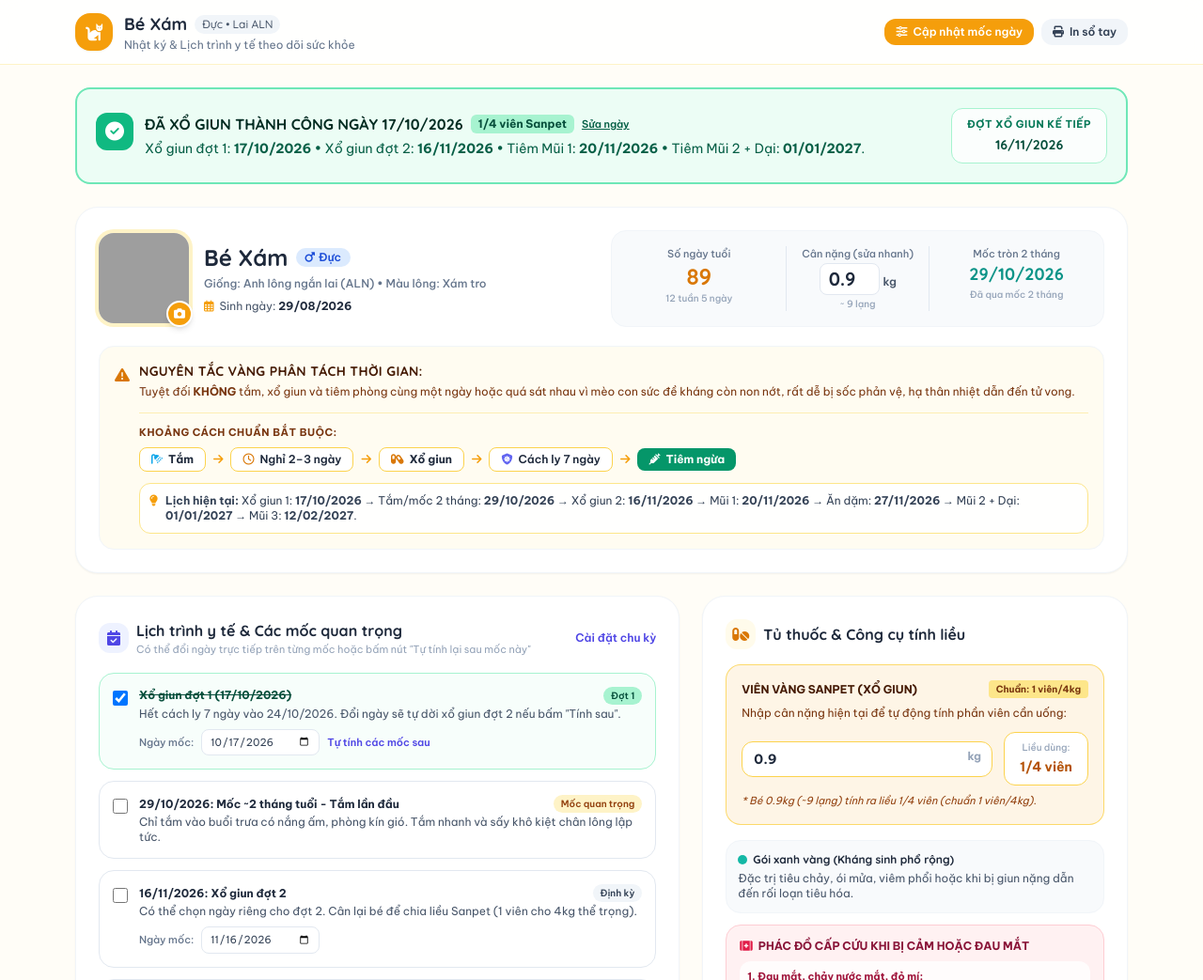
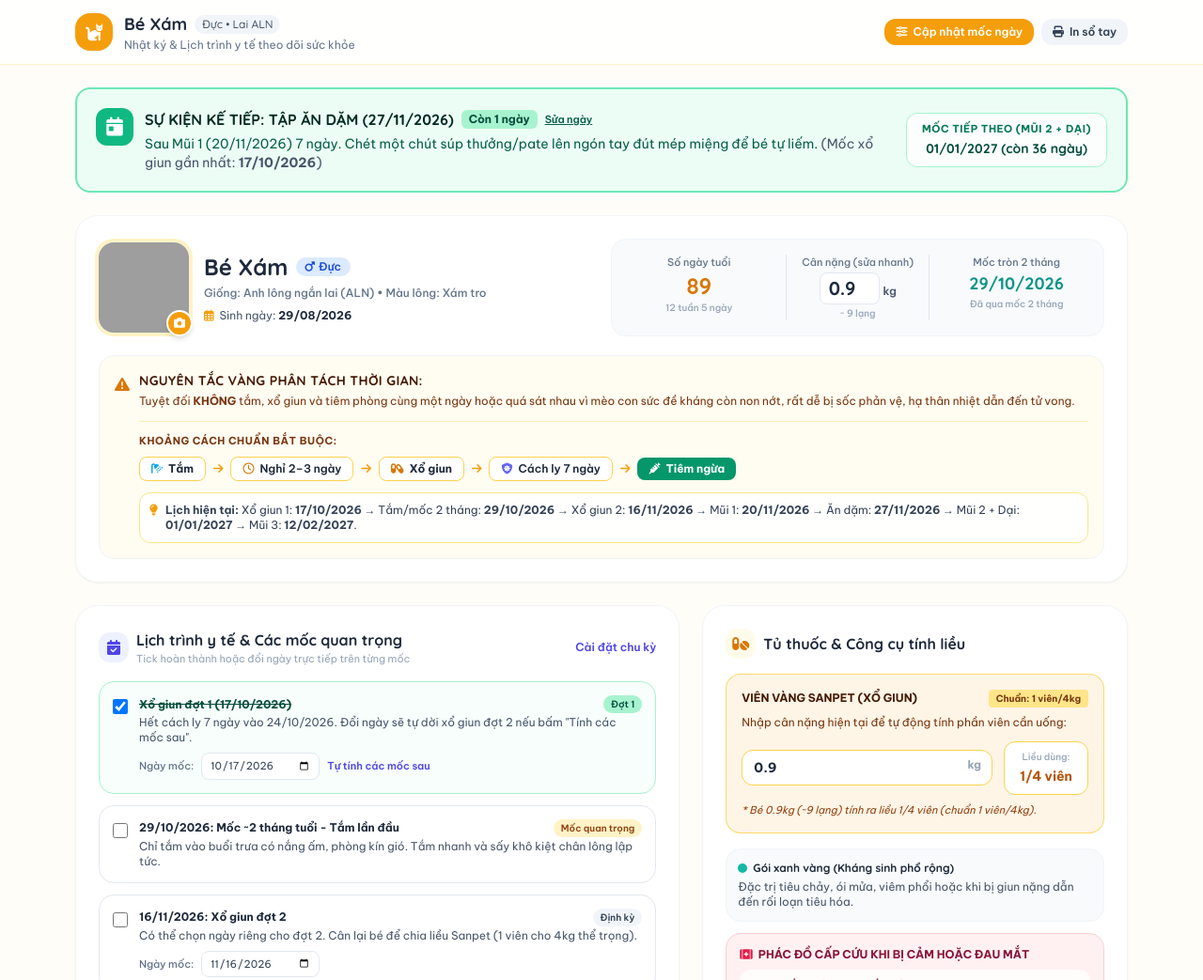
Before and after one commit to anhan012/cham-soc-meo, a plain HTML site: page index.html in a window 1280 px wide. Shown: the top 1043 px of the page at 94% size. Drawn offline with nearby package versions, Linux system fonts and the light colour scheme; grey boxes are pictures that could not be loaded.

Commit message:
Update index.html

```diff
--- a/index.html
+++ b/index.html
@@ -71,26 +71,26 @@
 
   <main class="max-w-6xl mx-auto px-4 pt-6 space-y-6">
 
-    <!-- ================= THÔNG BÁO QUAN TRỌNG: XỔ GIUN & TỰ ĐỘNG ĐIỀU CHỈNH ================= -->
-    <div class="bg-emerald-50 border-2 border-emerald-300 rounded-2xl p-4 sm:p-5 shadow-xs flex flex-col sm:flex-row items-start sm:items-center justify-between gap-4">
+    <!-- ================= BANNER SỰ KIỆN KẾ TIẾP TỰ ĐỘNG ================= -->
+    <div id="upcomingBannerCard" class="bg-emerald-50 border-2 border-emerald-300 rounded-2xl p-4 sm:p-5 shadow-xs flex flex-col sm:flex-row items-start sm:items-center justify-between gap-4">
       <div class="flex items-start gap-3">
-        <div class="w-10 h-10 rounded-xl bg-emerald-500 text-white flex items-center justify-center shrink-0 text-xl shadow-xs">
-          <i class="fa-solid fa-circle-check"></i>
+        <div id="upcomingBannerIcon" class="w-10 h-10 rounded-xl bg-emerald-500 text-white flex items-center justify-center shrink-0 text-xl shadow-xs">
+          <i class="fa-solid fa-calendar-day"></i>
         </div>
         <div>
           <div class="flex flex-wrap items-center gap-2">
-            <h2 id="bannerDewormTitle" class="text-base font-bold text-emerald-950 font-heading">ĐÃ XỔ GIUN THÀNH CÔNG NGÀY 17/10/2026</h2>
-            <span class="text-xs bg-emerald-200 text-emerald-900 px-2 py-0.5 rounded-md font-bold">1/4 viên Sanpet</span>
+            <h2 id="bannerDewormTitle" class="text-base font-bold text-emerald-950 font-heading">SỰ KIỆN KẾ TIẾP</h2>
+            <span id="upcomingBannerTag" class="text-xs bg-emerald-200 text-emerald-900 px-2 py-0.5 rounded-md font-bold">Tự động</span>
             <button onclick="openScheduleModal()" class="text-[11px] underline text-emerald-800 hover:text-emerald-950 font-semibold">Sửa ngày</button>
           </div>
           <p id="bannerDewormDesc" class="text-xs sm:text-sm text-emerald-800 mt-1 leading-relaxed">
-            Mốc xổ giun gần nhất là 17/10/2026. Hiện tại chỉ cần giữ ấm, quan sát phân khuôn đẹp, theo dõi mắt/mũi để chuẩn bị tiêm vaccine Mũi 1.
+            Đang tự động đồng bộ sự kiện tiếp theo tính từ ngày hiện tại.
           </p>
         </div>
       </div>
-      <div class="shrink-0 w-full sm:w-auto bg-white/80 border border-emerald-200 rounded-xl px-4 py-2 text-center">
-        <span class="text-[11px] uppercase tracking-wider text-emerald-700 font-bold block">Đợt xổ giun kế tiếp</span>
-        <span id="nextDewormBadge" class="text-sm font-bold text-emerald-900 font-heading">16/11/2026</span>
+      <div id="upcomingBannerSideBox" class="shrink-0 w-full sm:w-auto bg-white/80 border border-emerald-200 rounded-xl px-4 py-2 text-center">
+        <span id="nextDewormLabel" class="text-[11px] uppercase tracking-wider text-emerald-700 font-bold block">Mốc kế tiếp</span>
+        <span id="nextDewormBadge" class="text-sm font-bold text-emerald-900 font-heading">--/--/----</span>
       </div>
     </div>
 
@@ -218,7 +218,7 @@
               </div>
               <div>
                 <h3 class="text-base font-bold text-slate-800 font-heading">Lịch trình y tế & Các mốc quan trọng</h3>
-                <p class="text-[11px] text-slate-400">Có thể đổi ngày trực tiếp trên từng mốc hoặc bấm nút "Tự tính lại sau mốc này"</p>
+                <p class="text-[11px] text-slate-400">Tick hoàn thành hoặc đổi ngày trực tiếp trên từng mốc</p>
               </div>
             </div>
             <button onclick="openScheduleModal()" class="text-xs font-semibold text-indigo-600 hover:underline">
@@ -445,7 +445,7 @@
       </div>
 
       <p class="text-xs text-slate-500">
-        Bạn có thể nhập ngày riêng cho từng mũi tiêm / đợt xổ giun khi thực tế bị lệch ngày, hoặc bấm nút <strong>Tự tính lại từ ngày trên</strong> để đồng bộ theo chu kỳ.
+        Bạn có thể nhập ngày riêng cho từng mũi tiêm / đợt xổ giun khi thực tế bị lệch ngày, hoặc bấm nút <strong>Tự tính</strong> để đồng bộ theo chu kỳ.
       </p>
 
       <div class="grid grid-cols-1 sm:grid-cols-2 gap-3">
@@ -751,33 +751,25 @@
         countdownEl.className = "text-[10px] text-slate-400 block font-medium";
       }
 
-      document.getElementById('bannerDewormTitle').textContent = `ĐÃ XỔ GIUN THÀNH CÔNG NGÀY ${formatVNDate(lastDeworm)}`;
-      document.getElementById('nextDewormBadge').textContent = `${formatVNDate(nextDeworm)}`;
-      document.getElementById('bannerDewormDesc').innerHTML =
-        `Xổ giun đợt 1: <strong>${formatVNDate(lastDeworm)}</strong> • Xổ giun đợt 2: <strong>${formatVNDate(nextDeworm)}</strong> • Tiêm Mũi 1: <strong>${formatVNDate(vac1)}</strong> • Tiêm Mũi 2 + Dại: <strong>${formatVNDate(vac2)}</strong>.`;
-
-      document.getElementById('dynamicRuleNote').innerHTML = `
-        <i class="fa-solid fa-lightbulb text-amber-500 mt-0.5"></i>
-        <div>
-          <strong>Lịch hiện tại:</strong> Xổ giun 1: <strong>${formatVNDate(lastDeworm)}</strong> → Tắm/mốc 2 tháng: <strong>${formatVNDate(bathDate)}</strong> → Xổ giun 2: <strong>${formatVNDate(nextDeworm)}</strong> → Mũi 1: <strong>${formatVNDate(vac1)}</strong> → Ăn dặm: <strong>${formatVNDate(foodStart)}</strong> → Mũi 2 + Dại: <strong>${formatVNDate(vac2)}</strong> → Mũi 3: <strong>${formatVNDate(vac3)}</strong>.
-        </div>
-      `;
-
       const items = [
         {
           id: 'task_deworm1',
           fieldKey: 'lastDewormDate',
           cascadeKey: 'lastDewormDate',
           isoValue: cfg.lastDewormDate,
+          dateObj: lastDeworm,
+          shortLabel: `Xổ giun đợt 1 (${formatVNDate(lastDeworm)})`,
           title: `Xổ giun đợt 1 (${formatVNDate(lastDeworm)})`,
           badge: 'Đợt 1',
           badgeClass: 'bg-emerald-200 text-emerald-900',
-          desc: `Hết cách ly 7 ngày vào ${formatVNDate(safeAfterDeworm)}. Đổi ngày sẽ tự dời xổ giun đợt 2 nếu bấm "Tính sau".`,
+          desc: `Hết cách ly 7 ngày vào ${formatVNDate(safeAfterDeworm)}. Đổi ngày sẽ tự dời xổ giun đợt 2 nếu bấm "Tính các mốc sau".`,
           checkedByDefault: true
         },
         {
           id: 'task_2months',
           fieldKey: null,
+          dateObj: bathDate,
+          shortLabel: `Tắm lần đầu (~2 tháng)`,
           title: `${formatVNDate(bathDate)}: Mốc ~2 tháng tuổi - Tắm lần đầu`,
           badge: 'Mốc quan trọng',
           badgeClass: 'bg-amber-100 text-amber-800',
@@ -788,6 +780,8 @@
           fieldKey: 'deworm2Date',
           cascadeKey: null,
           isoValue: cfg.deworm2Date,
+          dateObj: nextDeworm,
+          shortLabel: `Xổ giun đợt 2`,
           title: `${formatVNDate(nextDeworm)}: Xổ giun đợt 2`,
           badge: 'Định kỳ',
           badgeClass: 'bg-slate-100 text-slate-700',
@@ -798,6 +792,8 @@
           fieldKey: 'vaccine1Date',
           cascadeKey: 'vaccine1Date',
           isoValue: cfg.vaccine1Date,
+          dateObj: vac1,
+          shortLabel: `Tiêm Mũi 1 (4 bệnh)`,
           title: `${formatShortVN(vac1Start)} - ${formatShortVN(vac1End)}/${vac1.getFullYear()}: Tiêm ngừa Mũi 1 (4 bệnh)`,
           badge: 'Mũi 1',
           badgeClass: 'bg-indigo-100 text-indigo-800',
@@ -806,6 +802,8 @@
         {
           id: 'task_food',
           fieldKey: null,
+          dateObj: foodStart,
+          shortLabel: `Tập ăn dặm`,
           title: `${formatShortVN(foodStart)} - ${formatShortVN(foodEnd)}/${foodStart.getFullYear()}: Tập ăn dặm (Pate/Hạt)`,
           badge: 'Dinh dưỡng',
           badgeClass: 'bg-teal-100 text-teal-800',
@@ -816,6 +814,8 @@
           fieldKey: 'vaccine2Date',
           cascadeKey: 'vaccine2Date',
           isoValue: cfg.vaccine2Date,
+          dateObj: vac2,
+          shortLabel: `Tiêm Mũi 2 + Dại`,
           title: `${formatShortVN(vac2)} - ${formatShortVN(vac2End)}/${vac2.getFullYear()}: Tiêm Mũi 2 + Mũi Dại`,
           badge: 'Mũi 2 + Dại',
           badgeClass: 'bg-indigo-100 text-indigo-800',
@@ -826,6 +826,8 @@
           fieldKey: 'vaccine3Date',
           cascadeKey: null,
           isoValue: cfg.vaccine3Date,
+          dateObj: vac3,
+          shortLabel: `Tiêm Mũi 3`,
           title: `${formatShortVN(vac3)} - ${formatShortVN(vac3End)}/${vac3.getFullYear()}: Tiêm Mũi 3 (Mũi hoàn tất năm 1)`,
           badge: 'Mũi 3',
           badgeClass: 'bg-indigo-100 text-indigo-800',
@@ -833,10 +835,66 @@
         }
       ];
 
-      const container = document.getElementById('timelineContainer');
-      container.innerHTML = items.map(item => {
+      const enrichedItems = items.map(item => {
         const savedVal = localStorage.getItem(`task_${item.id}`);
         const isChecked = savedVal !== null ? savedVal === 'true' : !!item.checkedByDefault;
+        const mDate = new Date(item.dateObj.getFullYear(), item.dateObj.getMonth(), item.dateObj.getDate());
+        const dayDelta = Math.ceil((mDate - todayMidnight) / (1000 * 60 * 60 * 24));
+        return { ...item, isChecked, dayDelta };
+      });
+
+      // Chọn sự kiện kế tiếp: ưu tiên mốc chưa hoàn thành sớm nhất kể từ hôm nay trở đi;
+      // nếu mọi mốc tương lai đều đã xong hoặc có mốc quá khứ chưa tick, hiển thị hợp lý không kẹt mốc cũ đã làm.
+      const upcomingUnchecked = enrichedItems.filter(it => !it.isChecked && it.dayDelta >= 0);
+      const overdueUnchecked = enrichedItems.filter(it => !it.isChecked && it.dayDelta < 0);
+      const nextFromToday = enrichedItems.filter(it => it.dayDelta >= 0);
+
+      const primaryEvent = upcomingUnchecked[0] || overdueUnchecked[0] || nextFromToday[0] || enrichedItems[enrichedItems.length - 1];
+      const sideEvent = upcomingUnchecked[1] || upcomingUnchecked[0] || nextFromToday[0] || primaryEvent;
+
+      const isOverdueWarning = primaryEvent && !primaryEvent.isChecked && primaryEvent.dayDelta < 0;
+      const bannerCard = document.getElementById('upcomingBannerCard');
+      const bannerIcon = document.getElementById('upcomingBannerIcon');
+      const bannerTag = document.getElementById('upcomingBannerTag');
+
+      if (isOverdueWarning) {
+        bannerCard.className = "bg-amber-50 border-2 border-amber-300 rounded-2xl p-4 sm:p-5 shadow-xs flex flex-col sm:flex-row items-start sm:items-center justify-between gap-4";
+        bannerIcon.className = "w-10 h-10 rounded-xl bg-amber-500 text-white flex items-center justify-center shrink-0 text-xl shadow-xs";
+        bannerTag.className = "text-xs bg-amber-200 text-amber-950 px-2 py-0.5 rounded-md font-bold";
+        bannerTag.textContent = `Đã qua ${Math.abs(primaryEvent.dayDelta)} ngày • Chưa tick`;
+      } else {
+        bannerCard.className = "bg-emerald-50 border-2 border-emerald-300 rounded-2xl p-4 sm:p-5 shadow-xs flex flex-col sm:flex-row items-start sm:items-center justify-between gap-4";
+        bannerIcon.className = "w-10 h-10 rounded-xl bg-emerald-500 text-white flex items-center justify-center shrink-0 text-xl shadow-xs";
+        bannerTag.className = "text-xs bg-emerald-200 text-emerald-900 px-2 py-0.5 rounded-md font-bold";
+        if (!primaryEvent.isChecked && primaryEvent.dayDelta === 0) {
+          bannerTag.textContent = "Hôm nay";
+        } else if (!primaryEvent.isChecked && primaryEvent.dayDelta > 0) {
+          bannerTag.textContent = `Còn ${primaryEvent.dayDelta} ngày`;
+        } else {
+          bannerTag.textContent = "Đã hoàn thành mốc";
+        }
+      }
+
+      document.getElementById('bannerDewormTitle').textContent =
+        `SỰ KIỆN KẾ TIẾP: ${primaryEvent.shortLabel.toUpperCase()} (${formatVNDate(primaryEvent.dateObj)})`;
+
+      document.getElementById('bannerDewormDesc').innerHTML =
+        `${primaryEvent.desc} <span class="text-slate-600">(Mốc xổ giun gần nhất: <strong>${formatVNDate(lastDeworm)}</strong>)</span>`;
+
+      document.getElementById('nextDewormLabel').textContent =
+        sideEvent.dayDelta === 0 ? "Sự kiện hôm nay" : `Mốc tiếp theo (${sideEvent.badge})`;
+      document.getElementById('nextDewormBadge').textContent =
+        `${formatVNDate(sideEvent.dateObj)}${sideEvent.dayDelta > 0 ? ` (còn ${sideEvent.dayDelta} ngày)` : ""}`;
+
+      document.getElementById('dynamicRuleNote').innerHTML = `
+        <i class="fa-solid fa-lightbulb text-amber-500 mt-0.5"></i>
+        <div>
+          <strong>Lịch hiện tại:</strong> Xổ giun 1: <strong>${formatVNDate(lastDeworm)}</strong> → Tắm/mốc 2 tháng: <strong>${formatVNDate(bathDate)}</strong> → Xổ giun 2: <strong>${formatVNDate(nextDeworm)}</strong> → Mũi 1: <strong>${formatVNDate(vac1)}</strong> → Ăn dặm: <strong>${formatVNDate(foodStart)}</strong> → Mũi 2 + Dại: <strong>${formatVNDate(vac2)}</strong> → Mũi 3: <strong>${formatVNDate(vac3)}</strong>.
+        </div>
+      `;
+
+      const container = document.getElementById('timelineContainer');
+      container.innerHTML = enrichedItems.map(item => {
         const dateControls = item.fieldKey ? `
           <div class="mt-2 flex flex-wrap items-center gap-2">
             <label class="text-[11px] text-slate-500 font-medium">Ngày mốc:</label>
@@ -846,11 +904,11 @@
         ` : '';
 
         return `
-          <div class="p-3.5 rounded-2xl border ${isChecked ? 'border-emerald-200 bg-emerald-50/40' : 'border-slate-200 bg-white hover:border-amber-300'} transition flex items-start gap-3">
-            <input type="checkbox" task-id="${item.id}" ${isChecked ? 'checked' : ''} onchange="toggleTask(this)" class="mt-1 w-4 h-4 rounded text-amber-600 focus:ring-amber-500 cursor-pointer">
+          <div class="p-3.5 rounded-2xl border ${item.isChecked ? 'border-emerald-200 bg-emerald-50/40' : 'border-slate-200 bg-white hover:border-amber-300'} transition flex items-start gap-3">
+            <input type="checkbox" task-id="${item.id}" ${item.isChecked ? 'checked' : ''} onchange="toggleTask(this)" class="mt-1 w-4 h-4 rounded text-amber-600 focus:ring-amber-500 cursor-pointer">
             <div class="flex-1 min-w-0">
               <div class="flex flex-wrap items-center justify-between gap-2">
-                <span class="text-xs font-bold ${isChecked ? 'text-emerald-900 line-through' : 'text-slate-800'}">${item.title}</span>
+                <span class="text-xs font-bold ${item.isChecked ? 'text-emerald-900 line-through' : 'text-slate-800'}">${item.title}</span>
                 <span class="text-[10px] ${item.badgeClass} px-2 py-0.5 rounded-full font-semibold">${item.badge}</span>
               </div>
               <p class="text-xs text-slate-600 mt-0.5">${item.desc}</p>
```
